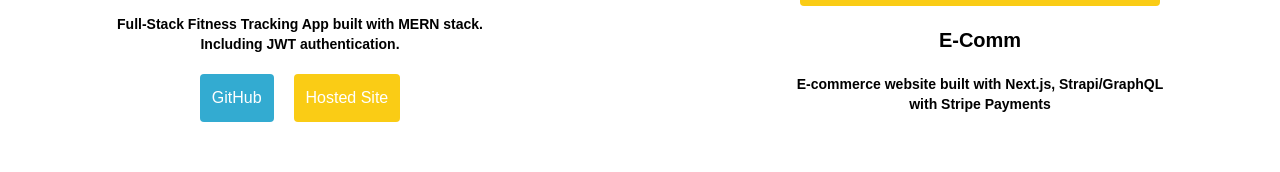
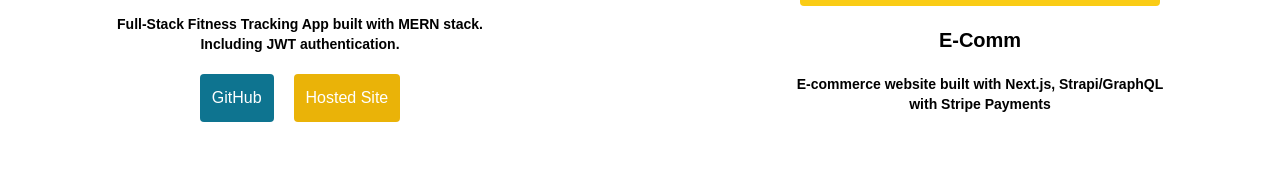
Before and after one commit to Mpb0406/portfolio-6-22, a React (Create React App) app: page / in a window 1280 px wide. Shown: the part 3094-3266 px from the top of the page. Built offline with nearby package versions, Linux system fonts and the light colour scheme.

Commit message:
Added formsubmit to contact form - can now send emails

```diff
--- a/src/Components/Contact.js
+++ b/src/Components/Contact.js
@@ -4,26 +4,35 @@ const Contact = () => {
   return (
     <div id="contact" className="bg-blue">
       <form
-        action=""
+        action="https://formsubmit.co/mpb0406@gmail.com"
+        method="POST"
         className="flex flex-col gap-5 w-3/4 md:w-1/2 mx-auto py-10">
         <h3 className="text-5xl text-white font-bold text-center mb-5">
           Contact Me
         </h3>
         <input
           type="text"
+          name="name"
           placeholder="Name"
           className="p-2 rounded border-[1px] border-black outline-none"
+          required
         />
         <input
           type="email"
+          name="email"
           placeholder="Email"
           className="p-2 rounded border-[1px] border-black outline-none"
+          required
         />
         <textarea
+          name="message"
           placeholder="Message"
           className="p-2 rounded border-[1px] border-black outline-none"
+          required
         />
-        <button className="bg-yellow-400 w-1/2 mx-auto rounded p-2 hover:bg-yellow-500 duration-300 text-neutral-50 font-bold">
+        <button
+          type="submit"
+          className="bg-yellow-400 w-1/2 mx-auto rounded p-2 hover:bg-yellow-500 duration-300 text-neutral-50 font-bold">
           Send
         </button>
       </form>
--- a/src/Components/MyWork.js
+++ b/src/Components/MyWork.js
@@ -15,7 +15,7 @@ const MyWork = () => {
             <img
               src={mjar}
               alt=""
-              className="rounded hover:scale-105 duration-300"
+              className="rounded hover:scale-105 duration-500"
             />
           </div>
           <h3 className="text-xl font-bold text-center my-5">MJAR Training</h3>
@@ -27,13 +27,13 @@ const MyWork = () => {
             <a
               href="https://github.com/Mpb0406/MJAR"
               target="_blank"
-              className="cursor-pointer bg-blue hover:bg-cyan-500 duration-300 text-white p-3 rounded">
+              className="cursor-pointer bg-cyan-700 hover:bg-cyan-500 duration-300 text-white p-3 rounded">
               GitHub
             </a>
             <a
               href="https://mjartrainingwebapp.herokuapp.com/"
               target="_blank"
-              className="cursor-pointer w-max bg-yellow-400 hover:bg-yellow-500 duration-300 text-white p-3 rounded">
+              className="cursor-pointer w-max bg-yellow-500 hover:bg-yellow-400 duration-300 text-white p-3 rounded">
               Hosted Site
             </a>
           </div>
```
